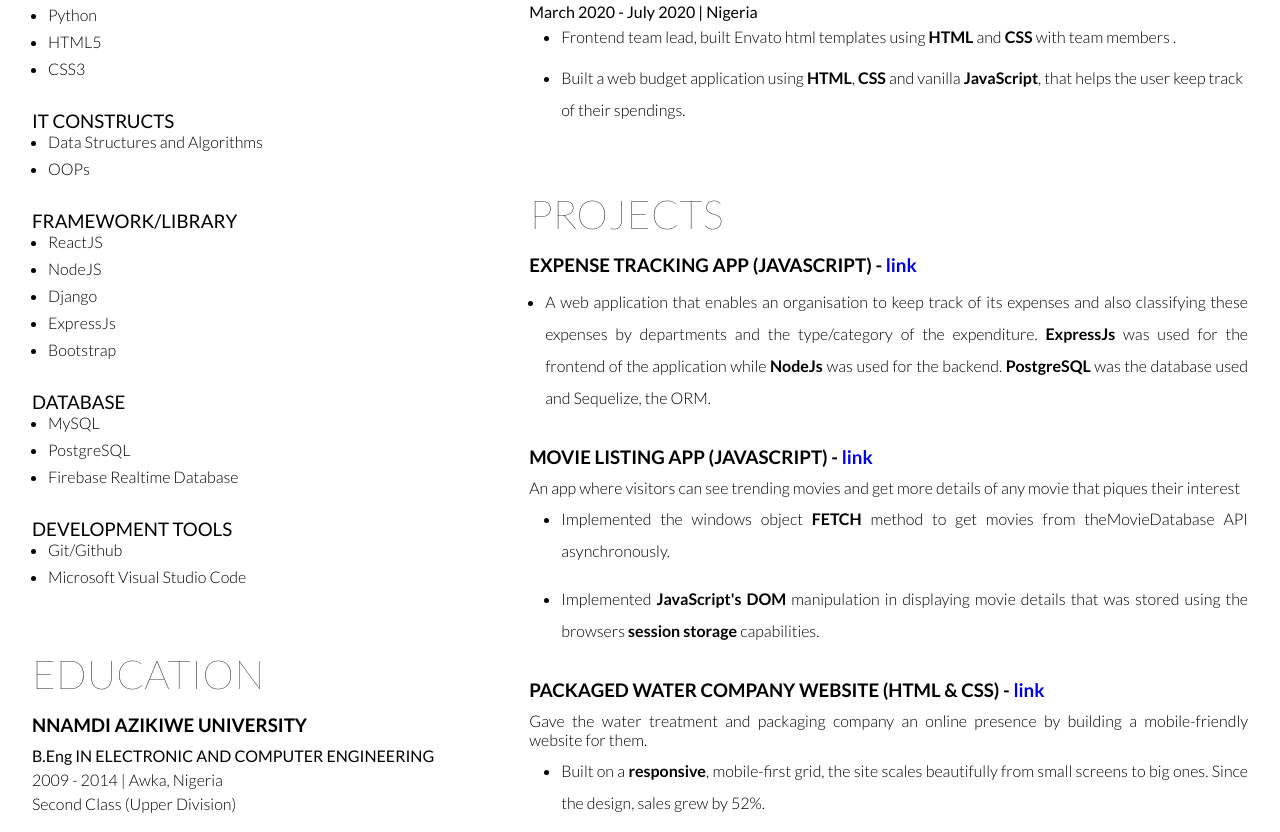
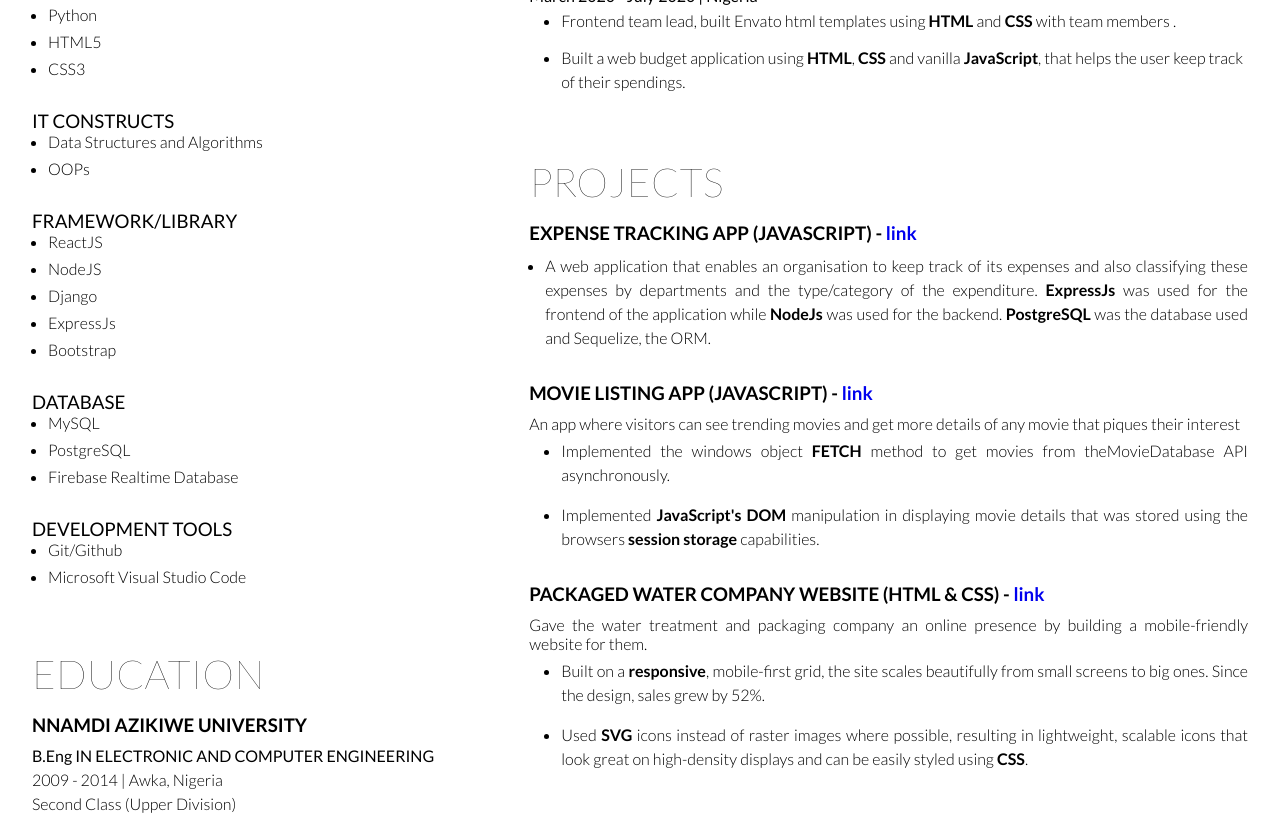
Before and after one commit to ccanyanwu/bioData, a plain HTML site: page index.html in a window 1280 px wide. Shown: the part 770-1602 px from the top of the page. Drawn offline with Linux system fonts and the light colour scheme.

Commit message:
more styling

```diff
--- a/index.html
+++ b/index.html
@@ -82,39 +82,39 @@
         <p style="font-weight: 400;margin-bottom: 0.4rem">January 2021 - May 2021 | Ontario, Canada</p>
         <ul style="padding-left: 2rem;font-weight: 300;">
           <li style="margin-bottom: 1rem">Worked on a Learning Management System for Tech content creators and students.</li>
-          <li style="margin-bottom: 1rem; line-height: 2;">Implemented new API endpoints to enable new database querries using JavaScript, ExpressJs, PostgreSQL and Sequelize ORM.</li>
+          <li style="margin-bottom: 1rem; line-height: 1.5;">Implemented new API endpoints to enable new database querries using JavaScript, ExpressJs, PostgreSQL and Sequelize ORM.</li>
           <li style="padding-bottom: 2rem;">Delivered weekly features following the <b>Agile</b> methodology.</li>
         </ul>
         <h3 style="margin-bottom: 0.6rem">HNGi7 | FRONTEND DEVELOPER INTERN (Remote)</h3>
         <p style="font-weight: 400; margin-bottom: 0.4rem;">March 2020 - July 2020 | Nigeria</p>
         <ul style="padding-left: 2rem;font-weight: 300;">
           <li style="margin-bottom: 1rem; ">Frontend team lead, built Envato html templates using <b>HTML</b> and <b>CSS</b> with team members .</li>
-          <li style="line-height: 2; margin-bottom: 4rem;">Built a web budget application using <b>HTML</b>, <b>CSS</b> and vanilla <b>JavaScript</b>, that helps the user keep track of their spendings.</li>
+          <li style="line-height: 1.5; margin-bottom: 4rem;">Built a web budget application using <b>HTML</b>, <b>CSS</b> and vanilla <b>JavaScript</b>, that helps the user keep track of their spendings.</li>
         </ul>
         <!-- Projects -->
         <h2 class="sub__head" style="margin-top: 2rem; margin-bottom: 1rem;">PROJECTS</h2>
         <h3 style="margin-bottom: 0.6rem;">EXPENSE TRACKING APP (JAVASCRIPT) - <a href="https://expendituretracker.herokuapp.com" target="_blank">link</a> </h3>
         <ul style="padding-left: 1rem;">
-          <li style="font-weight:300; text-align:justify; margin-bottom: 2rem; line-height: 2;">A web application that enables an organisation to keep track of its expenses and also classifying these expenses by departments and the type/category of the expenditure. <b>ExpressJs</b> was used for the frontend of the application while <b>NodeJs</b> was used for the backend. <b>PostgreSQL</b> was the database used  and Sequelize, the ORM. </li>
+          <li style="font-weight:300; text-align:justify; margin-bottom: 2rem; line-height: 1.5;">A web application that enables an organisation to keep track of its expenses and also classifying these expenses by departments and the type/category of the expenditure. <b>ExpressJs</b> was used for the frontend of the application while <b>NodeJs</b> was used for the backend. <b>PostgreSQL</b> was the database used  and Sequelize, the ORM. </li>
         </ul>
 
         <h3 style="margin-bottom: 0.6rem;">MOVIE LISTING APP (JAVASCRIPT) - <a href="https://muvlist.netlify.app" target="_blank">link</a> </h3>
         <p style="font-weight:300; text-align:justify; margin-bottom: 0.4rem; ">An app where visitors can see trending movies and get more details of any movie that piques their interest  </p>
         <ul style="font-weight:300; text-align:justify; margin-bottom: 1.5rem; padding-left: 2rem;">
-          <li style="margin-bottom: 1rem; line-height: 2;" >Implemented the windows object <b>FETCH</b> method to get movies from theMovieDatabase API asynchronously.</li>
-          <li style="margin-bottom: 2rem; line-height: 2;">Implemented <b>JavaScript's DOM </b> manipulation in displaying movie details that was stored using the browsers <b>session storage</b> capabilities.</li>
+          <li style="margin-bottom: 1rem; line-height: 1.5;" >Implemented the windows object <b>FETCH</b> method to get movies from theMovieDatabase API asynchronously.</li>
+          <li style="margin-bottom: 2rem; line-height: 1.5;">Implemented <b>JavaScript's DOM </b> manipulation in displaying movie details that was stored using the browsers <b>session storage</b> capabilities.</li>
         </ul>
         <h3 style="margin-bottom: 0.6rem;">PACKAGED WATER COMPANY WEBSITE (HTML & CSS) - <a href="https://hi-praise.netlify.app" target="_blank">link</a> </h3>
         <p style="font-weight:300; text-align:justify; margin-bottom: 0.4rem;">Gave the water treatment and packaging company an online presence by building a mobile-friendly website for them.  </p>
         <ul style="font-weight:300; text-align:justify; margin-bottom: 4rem; padding-left: 2rem;">
-          <li style="margin-bottom: 1rem; line-height: 2;">Built on a <b>responsive</b>, mobile-first grid, the site scales beautifully from small screens to big ones. Since the design, sales grew by 52%.</li>
-          <li style="line-height: 2;">Used <b>SVG</b> icons instead of raster images where possible, resulting in lightweight, scalable icons that look great on high-density displays and can be easily styled using <b>CSS</b>.</li>
+          <li style="margin-bottom: 1rem; line-height: 1.5;">Built on a <b>responsive</b>, mobile-first grid, the site scales beautifully from small screens to big ones. Since the design, sales grew by 52%.</li>
+          <li style="line-height: 1.5;">Used <b>SVG</b> icons instead of raster images where possible, resulting in lightweight, scalable icons that look great on high-density displays and can be easily styled using <b>CSS</b>.</li>
         </ul>
 
         <!-- certificates -->
         <h2 class="sub__head">CERTIFICATES</h2>
         <ul style="padding-left: 2rem;font-weight: 300;">
-          <li style="margin-bottom: 1rem; ">Responsive Web Design (Freecodecamp) - 12th November, 2019</li>
+          <li style="margin-bottom: 0.5rem; ">Responsive Web Design (Freecodecamp) - 12th November, 2019</li>
           <li>Google Africa Scholarship Frontend Course</li>
         </ul>
       </section>
```
